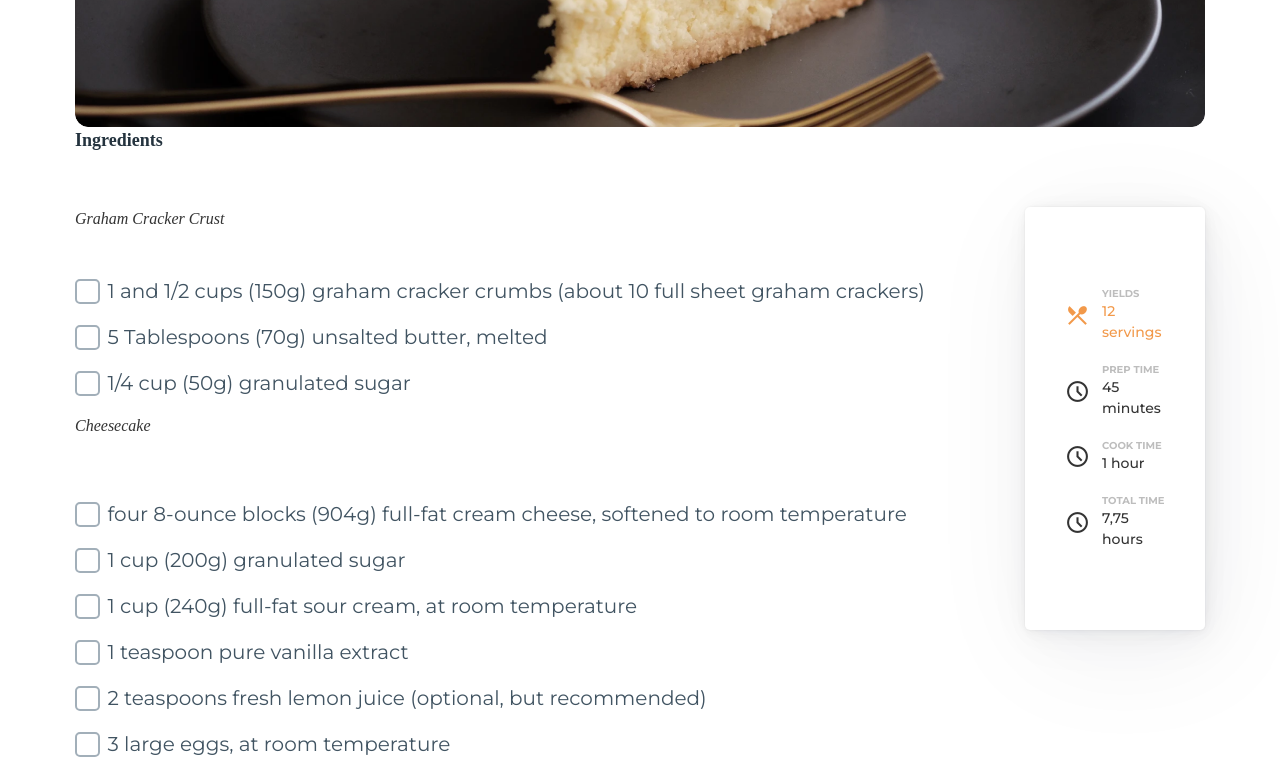
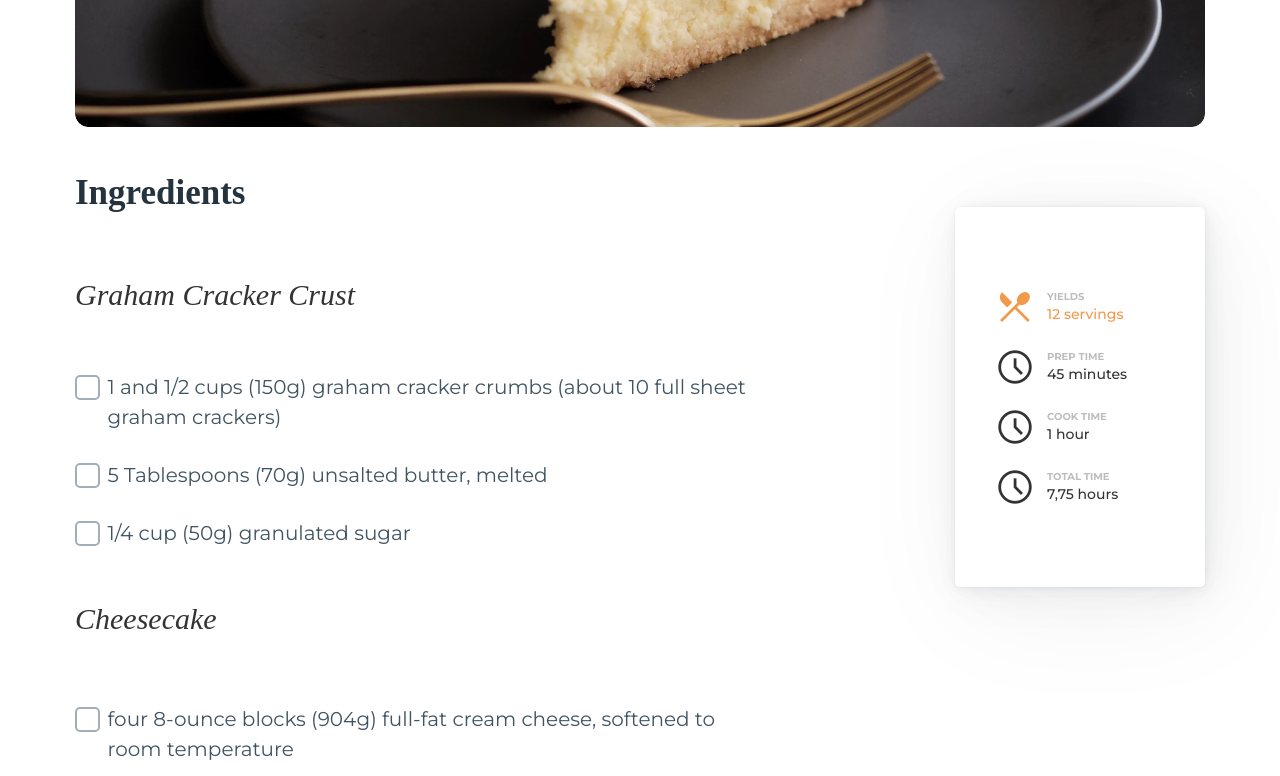
Before and after one commit to maax6/recipe-pico-css, a React (Vite) app: page / in a window 1280 px wide. Shown: the part 660-1436 px from the top of the page. Built offline with nearby package versions, Linux system fonts and the light colour scheme; a web font is replaced by a local one.

Commit message:
Font size reset to init

```diff
--- a/src/App.scss
+++ b/src/App.scss
@@ -38,7 +38,6 @@
   flex-direction: column;
   gap: 1em;
   height: 100%;
-  min-width: 180px;
   &__Card {
     display: flex;
     color: #333333;
@@ -48,7 +47,7 @@
     &__icon {
       font-size: 17px;
       @media screen and (min-width: 772px) {
-        font-size: 25px;
+        font-size: 40px;
       }
     }
     &__serving {
@@ -77,6 +76,7 @@
     padding-top: 0;
     box-shadow: none;
     margin-top: 15px;
+    margin-bottom: 0;;
   }
   &__timings {
     display: flex;
@@ -87,6 +87,8 @@
     }
   }
   @media screen and (min-width: 772px) {
+    margin-left: 10em;
+    min-width: 250px;
   }
 }
 
@@ -94,29 +96,30 @@
   color: #f2994a;
 }
 .recipe {
+  margin-top: 2em;
   &__ingredients {
     &__title {
-      font-size: 18px;
-      font-weight: 700;
+      font-family: 'Playfair';
+
     }
     &__meal {
       font-style: italic;
       font-weight: 400;
-      font-size: 16px;
       color: #333333;
+      margin-top: 1em;
     }
   }
   &__checklist {
     &__item {
+      margin: .5em 0;
     }
   }
-  &__checklist{
-	display: flex;
-	flex-direction: column;
-	row-gap: .8em;
-	&__item{
-		display: flex;
-	}
-
+  &__checklist {
+    display: flex;
+    flex-direction: column;
+    row-gap: 0.4em;
+    &__item {
+      display: flex;
+    }
   }
 }
--- a/src/App.tsx
+++ b/src/App.tsx
@@ -161,6 +161,7 @@ export function App() {
                 </span>
               </div>
             </div>
+            <h2 className="recipe__ingredients__title">Instructions</h2>
           </div>
         </div>
       </section>
```
